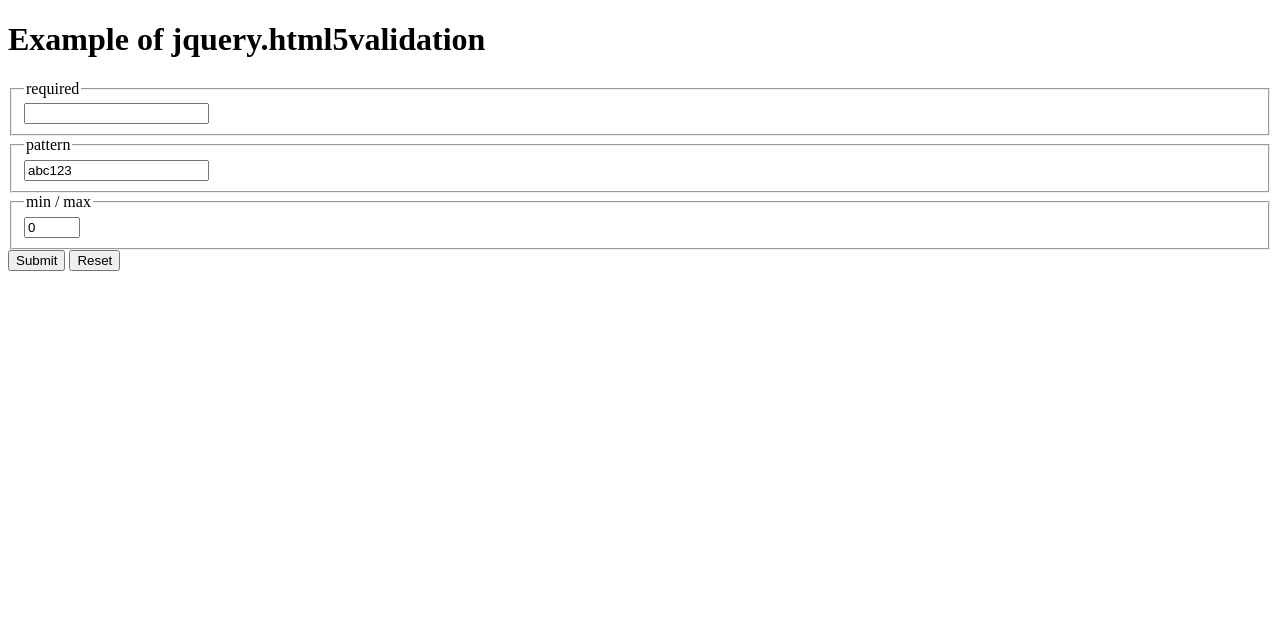
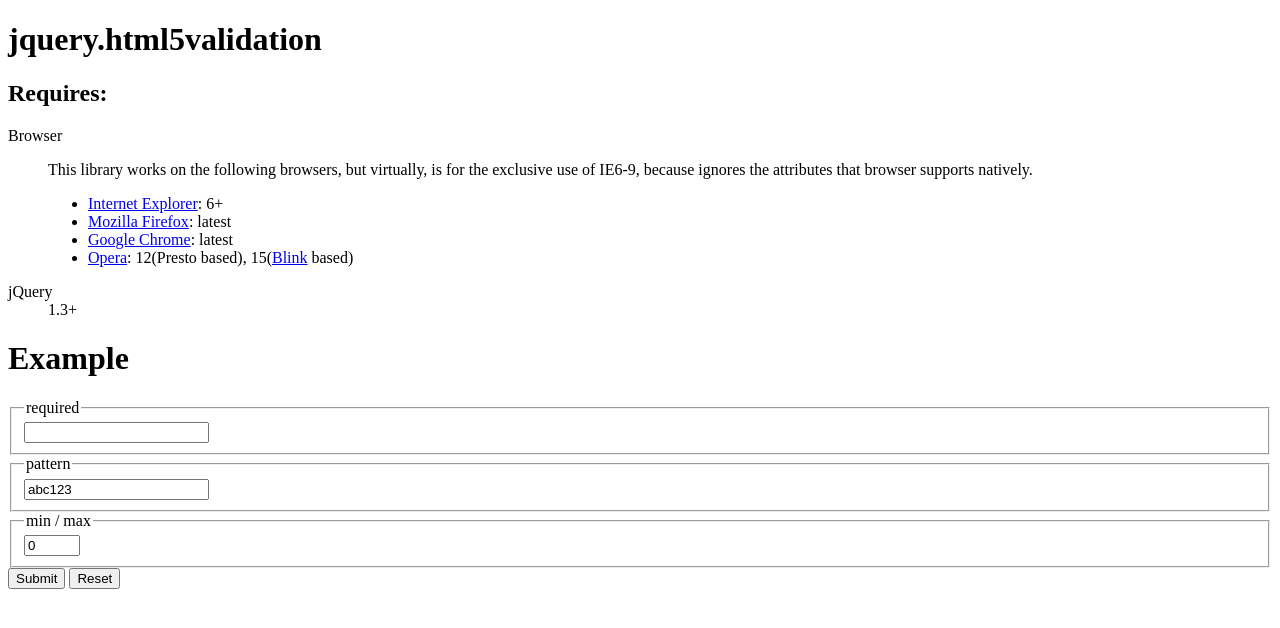
Before and after one commit to shimataro/jquery.plugins, a plain HTML site: page example.html5validation.html in a window 1280 px wide. Drawn offline with nearby package versions, Linux system fonts and the light colour scheme.

Commit message:
Alteration: * example code

```diff
--- a/example.html5validation.html
+++ b/example.html5validation.html
@@ -2,12 +2,32 @@
 <html>
 	<head>
 		<meta charset="UTF-8" />
-		<title>Example of jquery.html5validation</title>
+		<title>jquery.html5validation</title>
 		<style type="text/css">
 		</style>
 	</head>
 	<body>
-		<h1>Example of jquery.html5validation</h1>
+		<h1>jquery.html5validation</h1>
+		<h2>Requires:</h2>
+		<dl>
+			<dt>Browser</dt>
+			<dd>
+				<p>
+					This library works on the following browsers, but virtually, is for the exclusive use of IE6-9, because ignores the attributes that browser supports natively.
+				</p>
+				<ul>
+					<li><a href="http://windows.microsoft.com/en-us/internet-explorer/download-ie" target="_blank">Internet Explorer</a>: 6+</li>
+					<li><a href="http://www.mozilla.com/firefox/" target="_blank">Mozilla Firefox</a>: latest</li>
+					<li><a href="http://www.google.com/chrome/" target="_blank">Google Chrome</a>: latest</li>
+					<li><a href="http://www.opera.com/" target="_blank">Opera</a>: 12(Presto based), 15(<a href="http://www.chromium.org/blink" target="_blank">Blink</a> based)</li>
+				</ul>
+			</dd>
+
+			<dt>jQuery</dt>
+			<dd>1.3+</dd>
+		</dl>
+
+		<h1>Example</h1>
 		<form action="#">
 			<fieldset>
 				<legend>required</legend>
--- a/jquery.html5validation.js
+++ b/jquery.html5validation.js
@@ -7,7 +7,8 @@
 		/**
 		 * Emulates HTML5 validation (required, pattern, min, max)
 		 * requires:
-		 *  jQuery 1.3+
+		 *  Browser: Internet Explorer(6+), Firefox(latest), Google Chrome(latest), Opera(12, 15)
+		 *  jQuery: 1.3+
 		 * caution:
 		 *  "formnovalidate" is not supported
 		 * @function
```
